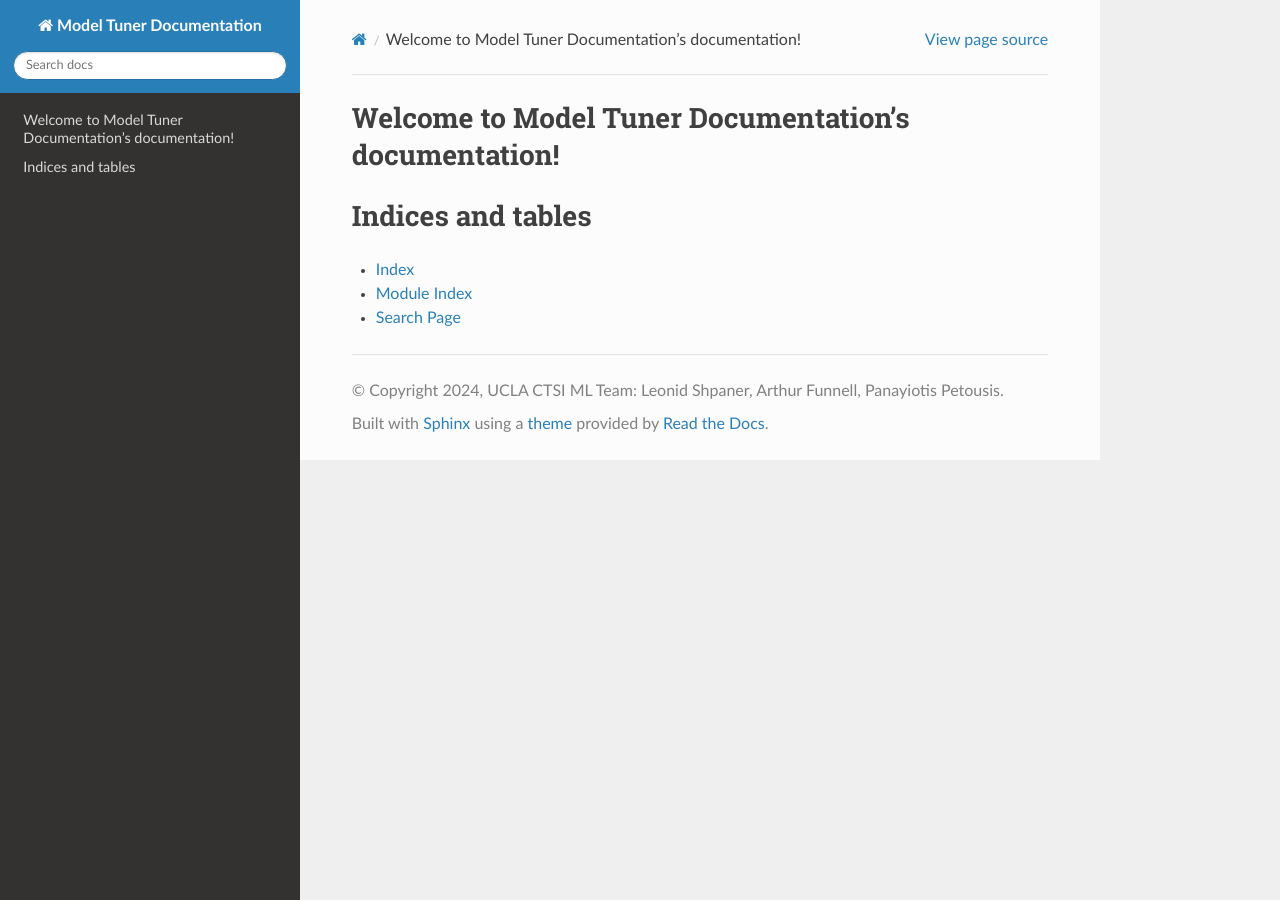
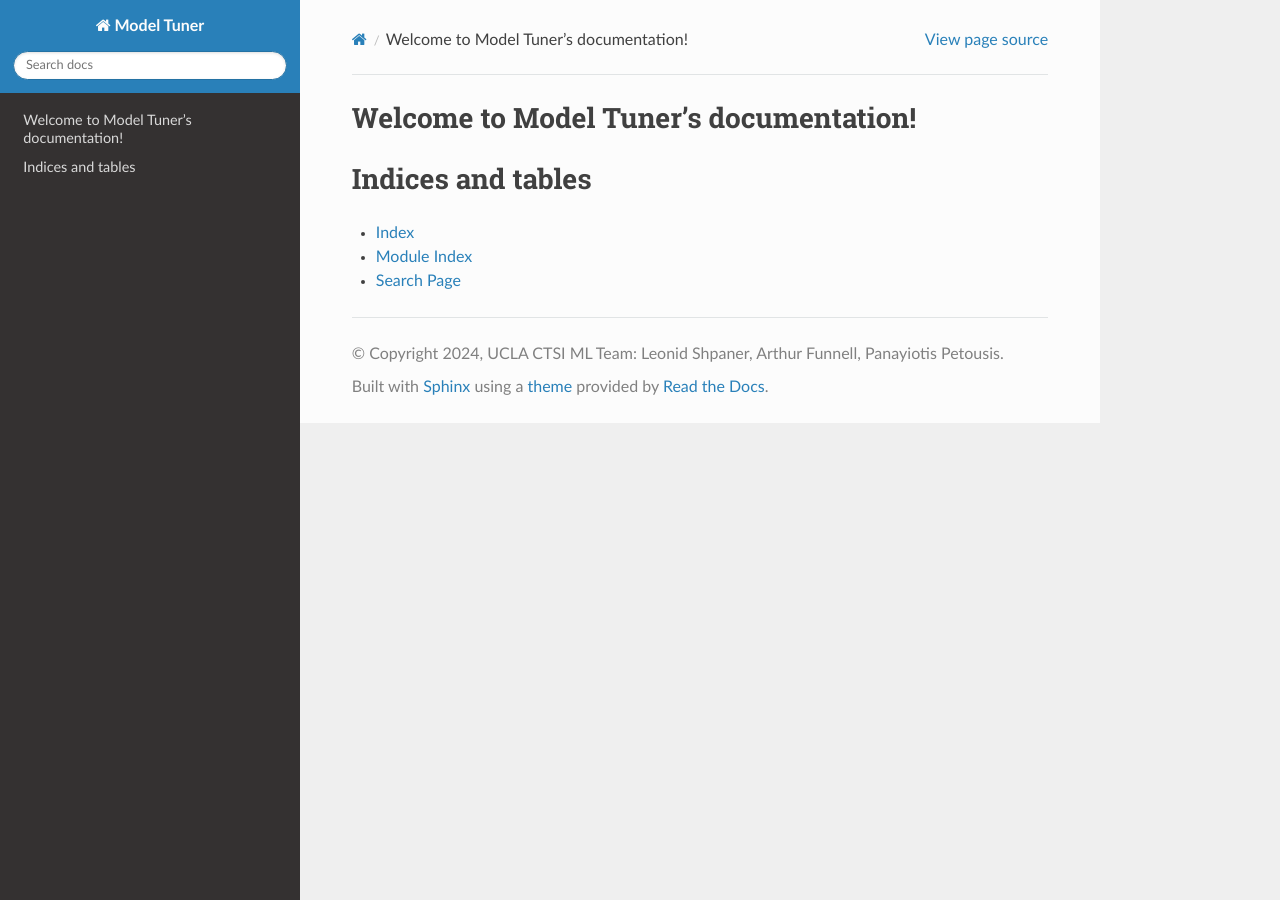
Before and after one commit to uclamii/model_tuner, a Sphinx documentation site: the page built from docs/source/index.rst, in a window 1280 px wide. Built offline with Sphinx 7.4.7 and the Read the Docs theme 2.0.0, drawn with Linux system fonts in a browser that asks for light colours.

```diff
--- a/docs/index.html
+++ /dev/null
@@ -1 +0,0 @@
-Model Tuner Documentation
--- a/docs/source/conf.py
+++ b/docs/source/conf.py
@@ -1,5 +1,3 @@
-import sphinx_rtd_theme
-
 # Configuration file for the Sphinx documentation builder.
 #
 # For the full list of built-in configuration values, see the documentation:
@@ -8,7 +6,7 @@ import sphinx_rtd_theme
 # -- Project information -----------------------------------------------------
 # https://www.sphinx-doc.org/en/master/usage/configuration.html#project-information
 
-project = 'Model Tuner Documentation'
+project = 'Model Tuner'
 copyright = '2024, UCLA CTSI ML Team: Leonid Shpaner, Arthur Funnell, Panayiotis Petousis'
 author = 'UCLA CTSI ML Team: Leonid Shpaner, Arthur Funnell, Panayiotis Petousis'
 release = '0.0.8a0'
@@ -16,11 +14,7 @@ release = '0.0.8a0'
 # -- General configuration ---------------------------------------------------
 # https://www.sphinx-doc.org/en/master/usage/configuration.html#general-configuration
 
-extensions = [
-    'sphinx.ext.autodoc',
-    'sphinx.ext.napoleon',
-    'sphinx.ext.viewcode',
-]
+extensions = []
 
 templates_path = ['_templates']
 exclude_patterns = []
@@ -30,7 +24,5 @@ exclude_patterns = []
 # -- Options for HTML output -------------------------------------------------
 # https://www.sphinx-doc.org/en/master/usage/configuration.html#options-for-html-output
 
-# html_theme = 'alabaster'
 html_theme = 'sphinx_rtd_theme'
-
 html_static_path = ['_static']
--- a/docs/source/index.rst
+++ b/docs/source/index.rst
@@ -1,10 +1,10 @@
-.. Model Tuner Documentation documentation master file, created by
-   sphinx-quickstart on Tue Jul  9 10:49:35 2024.
+.. Model Tuner documentation master file, created by
+   sphinx-quickstart on Tue Jul  9 11:09:26 2024.
    You can adapt this file completely to your liking, but it should at least
    contain the root `toctree` directive.
 
-Welcome to Model Tuner Documentation's documentation!
-=====================================================
+Welcome to Model Tuner's documentation!
+=======================================
 
 .. toctree::
    :maxdepth: 2
```
